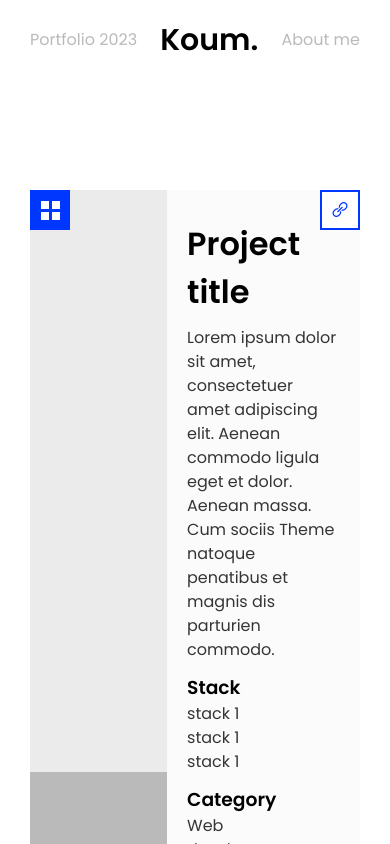
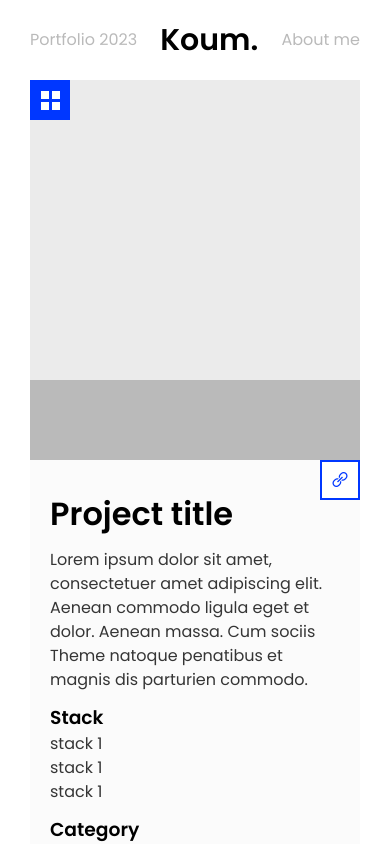
Before and after one commit to koumba97/portfolio-2023, a React (Vite) app: page /project/1 in a window 390 px wide. Shown: the top 844 px of the page. Built offline with nearby package versions, Linux system fonts and the light colour scheme.

Commit message:
Responsive Project page

```diff
--- a/src/components/ProjectCarousel/ProjectCarousel.scss
+++ b/src/components/ProjectCarousel/ProjectCarousel.scss
@@ -23,4 +23,25 @@
             background-color: $grey-200;
         }
     }
+
+    @media (min-width: 1px) and (max-width: $sm-breakpoint) {
+        display: flex;
+        flex-direction: column;
+        height: auto;
+        .active-slide {
+            height: 500px;
+        }
+        .slides-container {
+            height: 130px;
+        }
+
+        @media (min-width: 1px) and (max-width: $xs-breakpoint) {
+            .active-slide {
+                height: 300px;
+            }
+            .slides-container {
+                height: 80px;
+            }
+        }
+    }
 }
--- a/src/pages/Project/Project.scss
+++ b/src/pages/Project/Project.scss
@@ -11,10 +11,6 @@
     // -moz-box-sizing: border-box;
     // -webkit-box-sizing: border-box;
     // border: solid 2px $brand-color;
-
-    .project-carousel,
-    .project-details {
-    }
 
     .project-details {
         padding: 20px;
@@ -62,4 +58,13 @@
         right: 0;
         bottom: 0;
     }
+
+    @media (min-width: 1px) and (max-width: $sm-breakpoint) {
+        flex-direction: column;
+        display: flex;
+        height: auto;
+        .project-details {
+            height: auto;
+        }
+    }
 }
```
